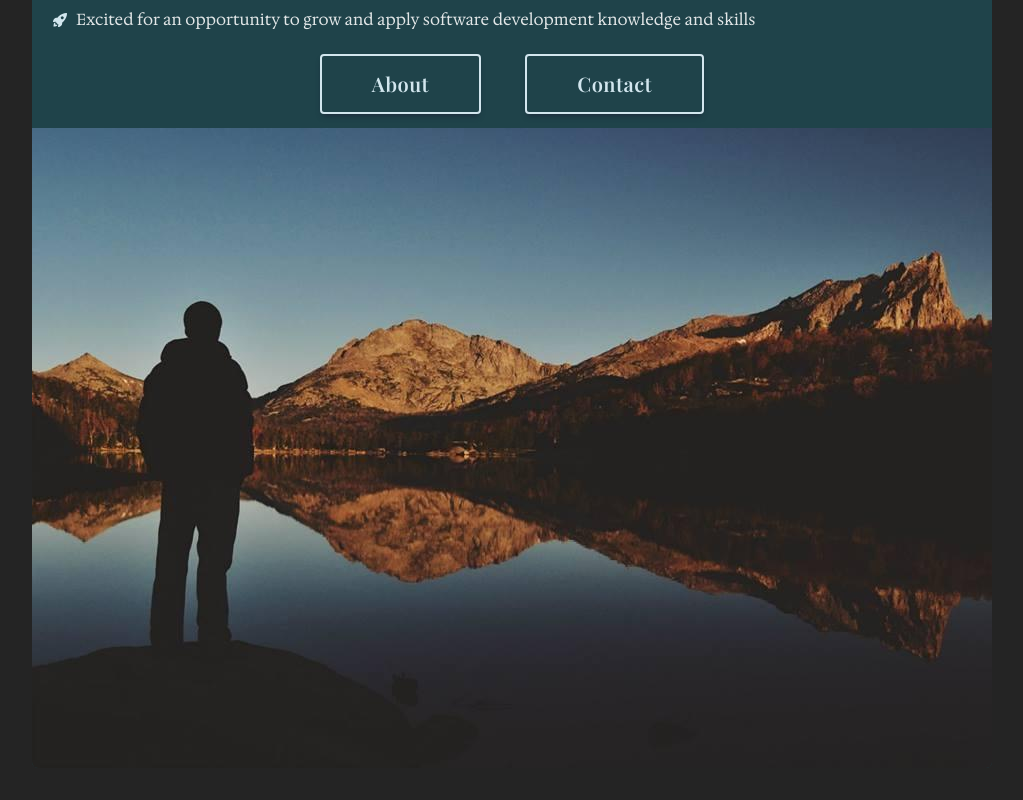
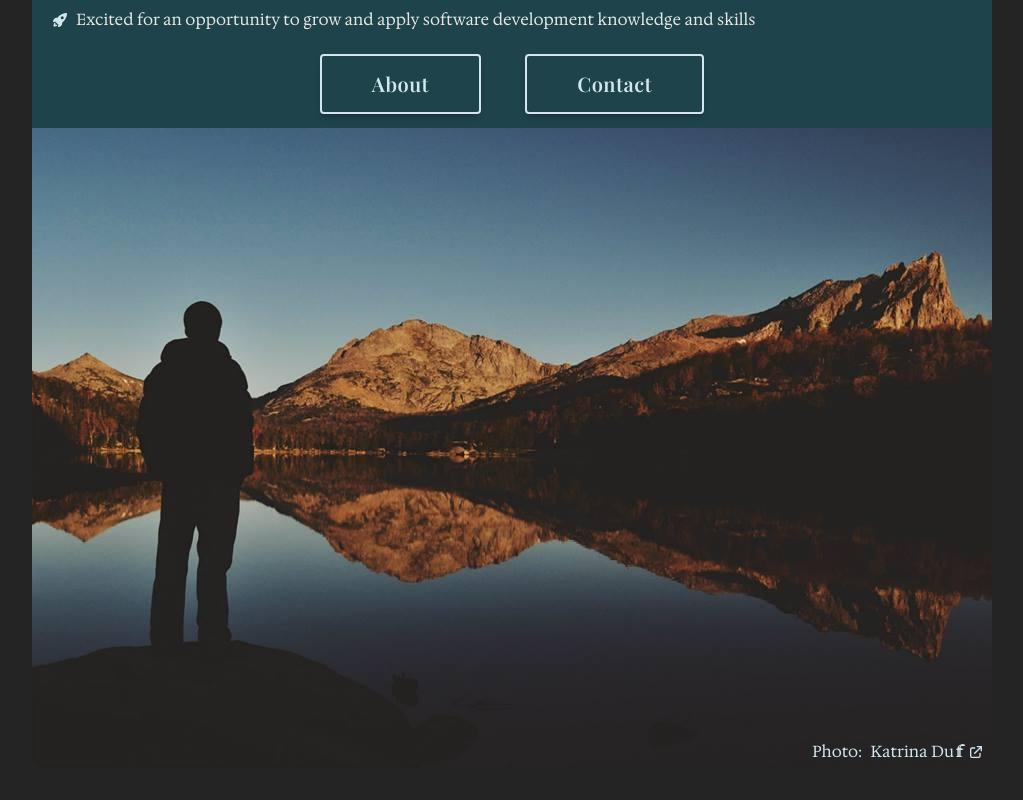
Before and after one commit to connorwarme/connorwarme.github.io, a React (Vite) app: page / in a window 1280 px wide. Shown: the part 3740-4540 px from the top of the page, without its empty margins (128-1151 px from the left). Built offline with nearby package versions, Linux system fonts and the light colour scheme.

Commit message:
Add Katrina photo credit

```diff
--- a/src/components/AboutMini.jsx
+++ b/src/components/AboutMini.jsx
@@ -1,10 +1,15 @@
 import { Link } from "react-router-dom";
 import { IoRocketSharp as Rocket } from "react-icons/io5";
+import ExternalLink from "./ExternalLink"
 import winds from "../images/gallery/winds.jpg"
 
 const AboutMini = () => {
   const bullets = ["Proficient in full stack JavaScript (including React and Node.js), code versioning tools (Git), continuous integration and deployment (w/ GitHub), website design and styling, and more", "Reliable and responsible team-player with excellent communication skills who embodies kindness and empathy", "Excited for an opportunity to grow and apply software development knowledge and skills"]
-
+  const kd = {
+    text: 'Katrina Duff',
+    url: "https://katrinadphotography.pixieset.com",
+    style: "inline-block transition ease-in-out duration-150 hover:underline pl-2"
+  }
     return (
       <>
         <div className="bg-midnight-green mt-10 mb-24 font-body sm:rounded-md lg:max-w-[960px]">
@@ -31,7 +36,12 @@ const AboutMini = () => {
               Contact
             </Link>
           </div>
-          <img src={winds} alt="Connor lakeside in the Wind River Range" className="min-h-24 w-dvh object-cover sm:rounded-b-md" />
+          <div className="relative">
+            <img src={winds} alt="Connor lakeside in the Wind River Range" className="min-h-24 w-dvh object-cover sm:rounded-b-md" />
+            <p className="absolute bottom-1 right-2 text-wave-spray">Photo:
+              <ExternalLink link={kd}/>
+            </p>
+          </div>
         </div>
       </>
 
```
